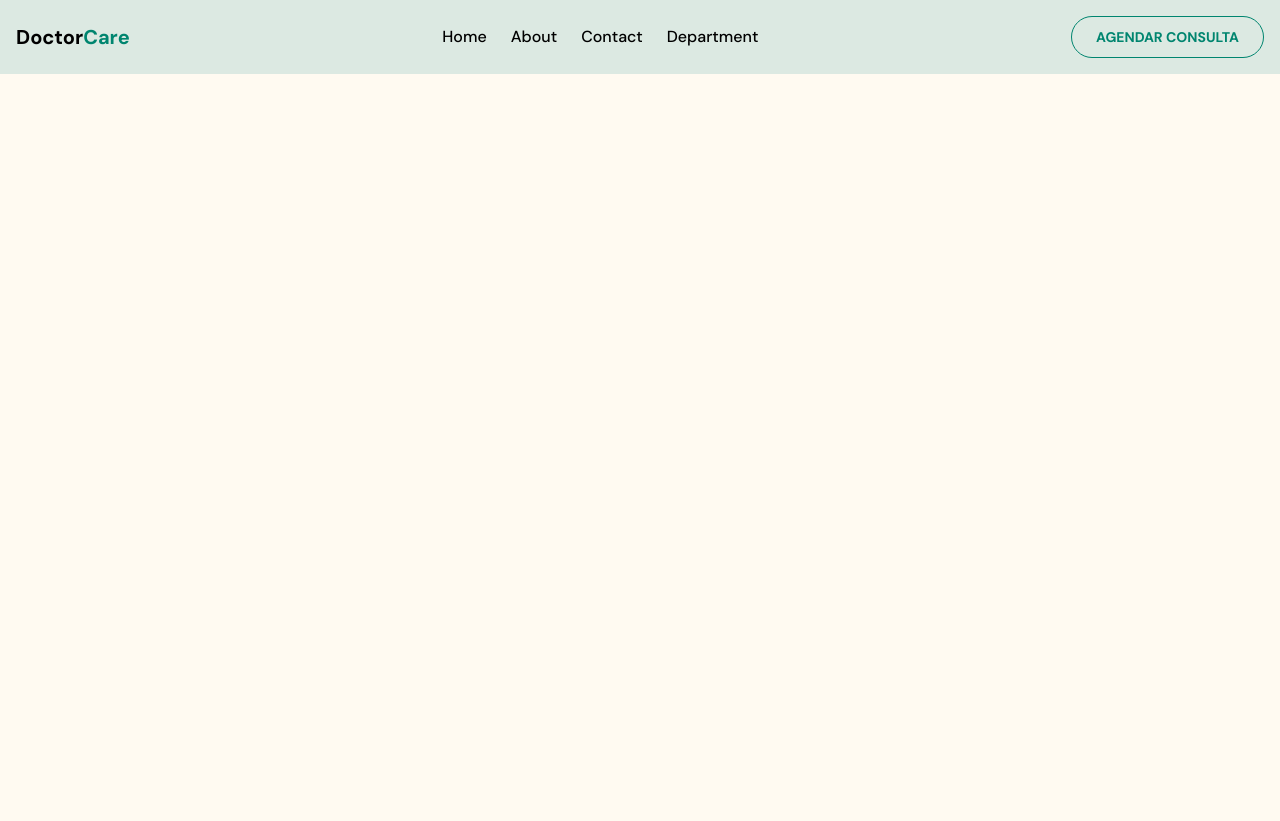
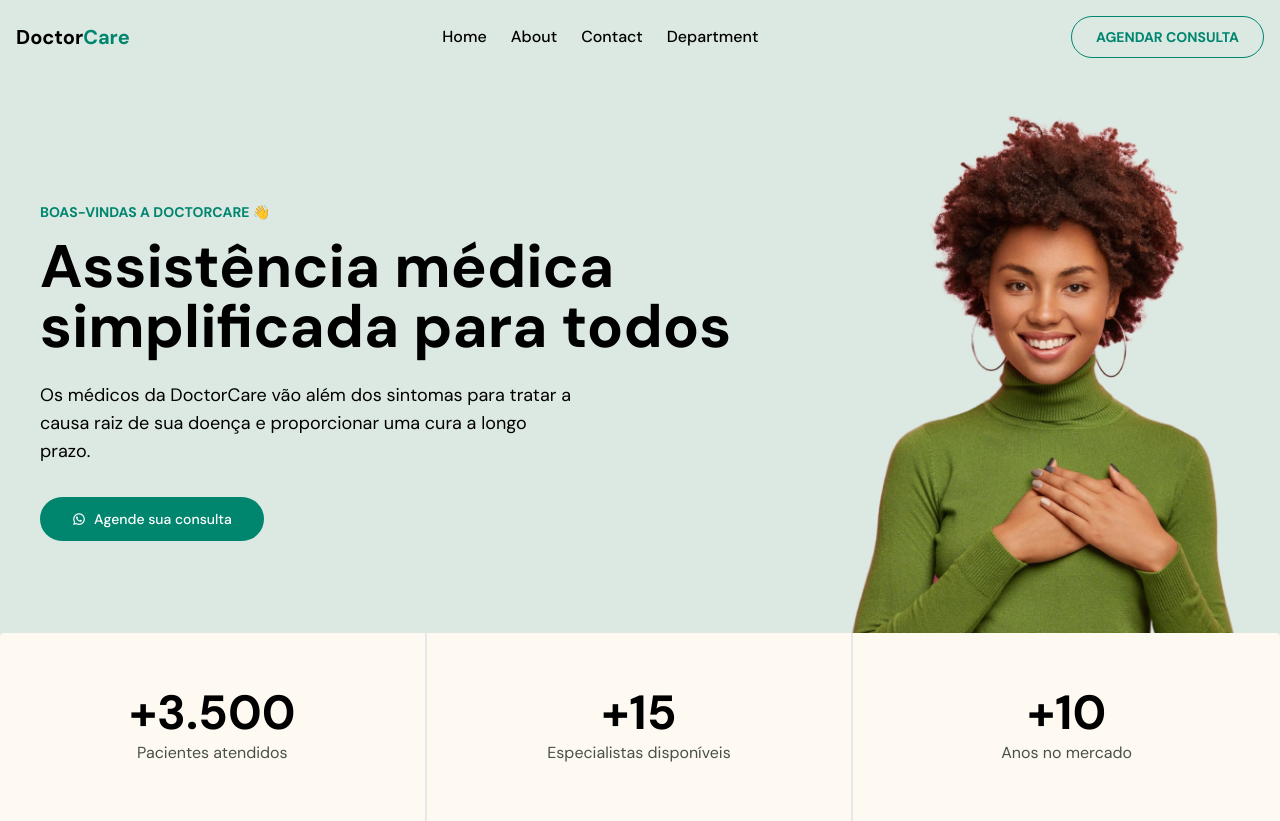
Before and after one commit to hrid1/doctor-care, a plain HTML site: page index.html in a window 1280 px wide. Before the commit the page ends 800 px from the top, so only its background shows below. Drawn offline with nearby package versions, Linux system fonts and the light colour scheme.

Commit message:
Update Slate

```diff
--- a/index.html
+++ b/index.html
@@ -33,7 +33,7 @@
               primary: "#00856f",
               "green-light": "#dce9e2 ",
               "green-light-2": "#f7f9f9",
-              "brand-beige": "#fffaf1",
+              "brand-beige": "#FFFAF1",
               "brand-green-hover": "#00453a",
             },
             fontFamily: {
@@ -44,12 +44,9 @@
       };
     </script>
   </head>
-  <body class="bg-brand-beige font-primary overflow-x-hidden">
+  <body class="bg-green-light-2 font-primary overflow-x-hidden">
     <!-- header section -->
-    <header
-      id="header"
-      class="bg-[#dce9e2]  fixed top-0 left-0 right-0 w-full"
-    >
+    <header id="header" class="bg-[#dce9e2] fixed top-0 left-0 right-0 w-full">
       <nav
         class="container mx-auto max-w-screen-xl flex justify-between items-center p-4"
       >
@@ -87,5 +84,65 @@
         </div>
       </nav>
     </header>
+
+    <!-- Banner Section -->
+    <section
+      class="bg-green-light flex items-center justify-between py-28 px-6"
+    >
+      <!-- text content -->
+      <div
+        class="container max-w-screen-xl mx-auto px-4 flex md:flex-row flex-col items-center justify-between"
+      >
+        <div
+          class="w-full md:w-2/3 text-center md:text-left mb-8 md:mb-0 hero-content"
+        >
+          <p class="text-sm font-bold mb-4 leading-tight text-primary">
+            BOAS-VINDAS A DOCTORCARE 👋
+          </p>
+          <h1 class="text-6xl mb-6 font-bold">
+            Assistência médica simplificada para todos
+          </h1>
+          <p class="text-lg w-full md:w-2/3 mb-8 text-#485145]">
+            Os médicos da DoctorCare vão além dos sintomas para tratar a causa
+            raiz de sua doença e proporcionar uma cura a longo prazo.
+          </p>
+          <button
+            id="contact"
+            class="bg-primary text-white hover:bg-brand-green-hover transition-all duration-300 px-8 py-3 rounded-full flex items-center justify-center gap-2 mx-auto md:ml-0 text-sm"
+          >
+            <i class="ri-whatsapp-line"></i>
+            <span class="font-medium"> Agende sua consulta</span>
+          </button>
+        </div>
+
+        <!-- banner img -->
+        <div
+          class="w-full md:w-1/3 flex justify-center md:justify-end items-center hero-image"
+        >
+          <img
+            src="./images/hero-banner.png"
+            alt=""
+            class="w-full object-cover"
+          />
+        </div>
+      </div>
+    </section>
+    <!-- slat -->
+    <section
+      class="max-w-screen-xl bg-brand-beige rounded grid grid-cols-1 md:grid-cols-3 -mt-28 mx-auto"
+    >
+      <div class="text-center border-r-2 py-14 space-y-1">
+        <h1 class="text-5xl font-bold">+3.500</h1>
+        <p class="text-[#485145]">Pacientes atendidos</p>
+      </div>
+      <div class="text-center border-r-2 py-14 space-y-1">
+        <h1 class="text-5xl font-bold">+15</h1>
+        <p class="text-[#485145]">Especialistas disponíveis</p>
+      </div>
+      <div class="text-center py-14 space-y-1">
+        <h1 class="text-5xl font-bold">+10</h1>
+        <p class="text-[#485145]">Anos no mercado</p>
+      </div>
+    </section>
   </body>
 </html>
```
